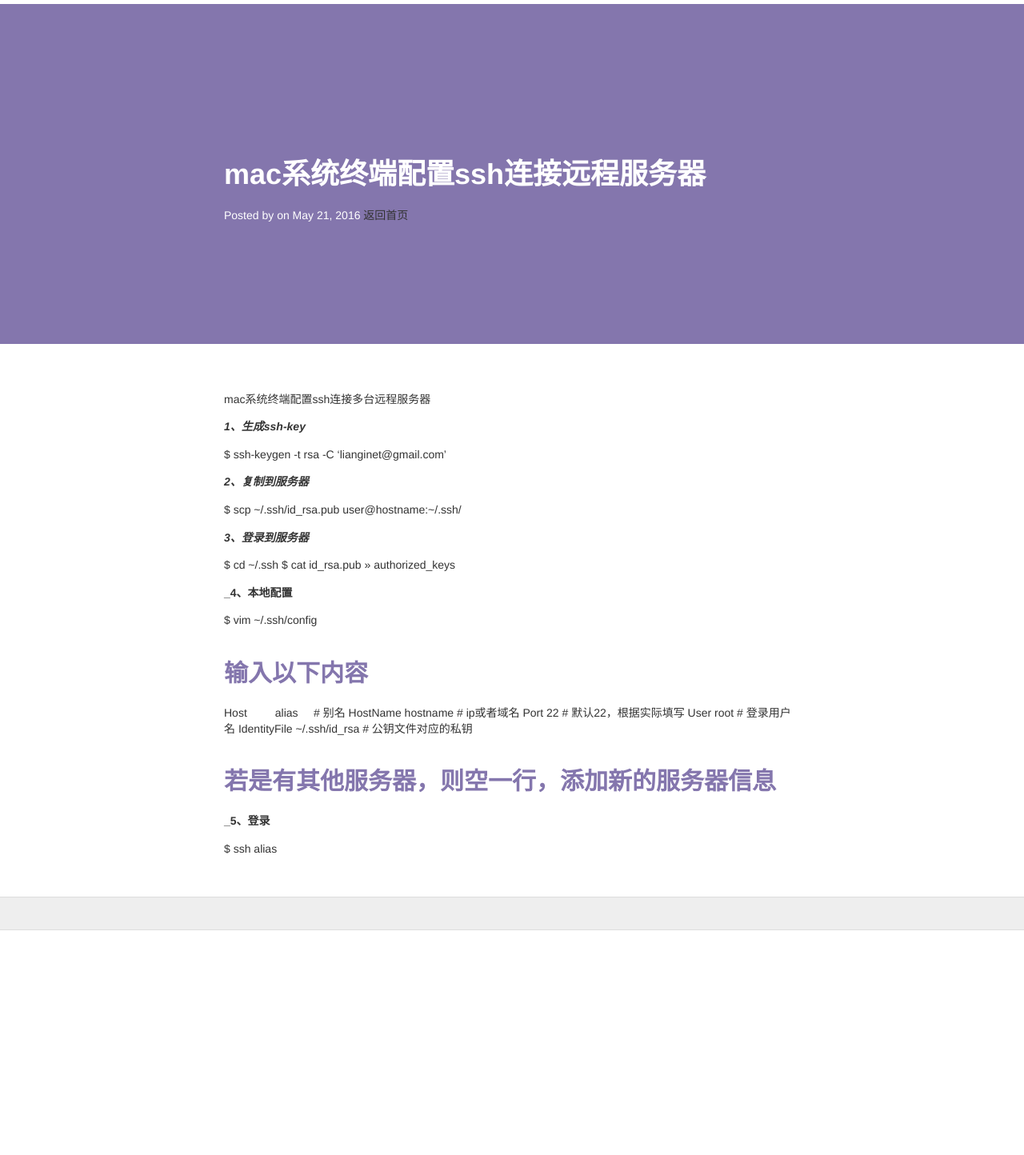
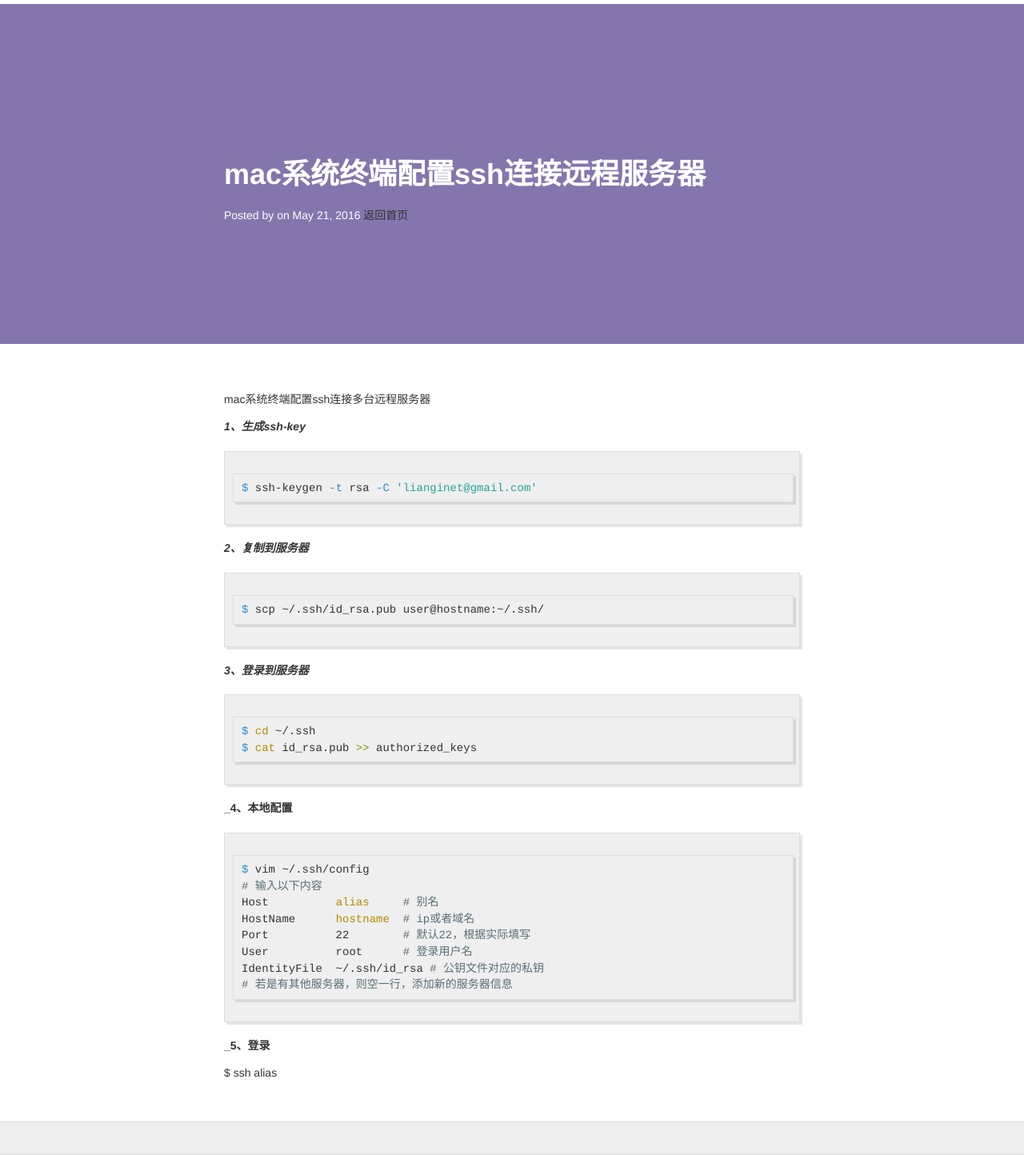
Before and after one commit to linshaodong/jekyll_note, a Jekyll site: the page built from _posts/2018-03-23-mac-config-ssh-connect.markdown, in a window 1280 px wide. Shown: the whole page at 80% size. Built offline with Jekyll 4.4.1, drawn with Linux system fonts in a browser that asks for light colours; nearby versions of some CDN libraries; before the commit the page ends 1163 px from its top, so only the background shows below that.

Commit message:
mac配置终端连接远程主机

````diff
--- a/_posts/2018-03-23-mac-config-ssh-connect.markdown
+++ b/_posts/2018-03-23-mac-config-ssh-connect.markdown
@@ -9,20 +9,26 @@ mac系统终端配置ssh连接多台远程服务器
 
 **_1、生成ssh-key_**
 
+```bash
 $ ssh-keygen -t rsa -C 'lianginet@gmail.com'
-
+```
 
 **_2、复制到服务器_**
 
+```bash
 $ scp ~/.ssh/id_rsa.pub user@hostname:~/.ssh/
+```
 
 **_3、登录到服务器_**
 
+```bash
 $ cd ~/.ssh
 $ cat id_rsa.pub >> authorized_keys
+```
 
 **_4、本地配置**
 
+```bash
 $ vim ~/.ssh/config
 # 输入以下内容
 Host          alias     # 别名
@@ -31,6 +37,7 @@ Port          22        # 默认22，根据实际填写
 User          root      # 登录用户名
 IdentityFile  ~/.ssh/id_rsa # 公钥文件对应的私钥
 # 若是有其他服务器，则空一行，添加新的服务器信息
+```
 
 **_5、登录**
 
````
